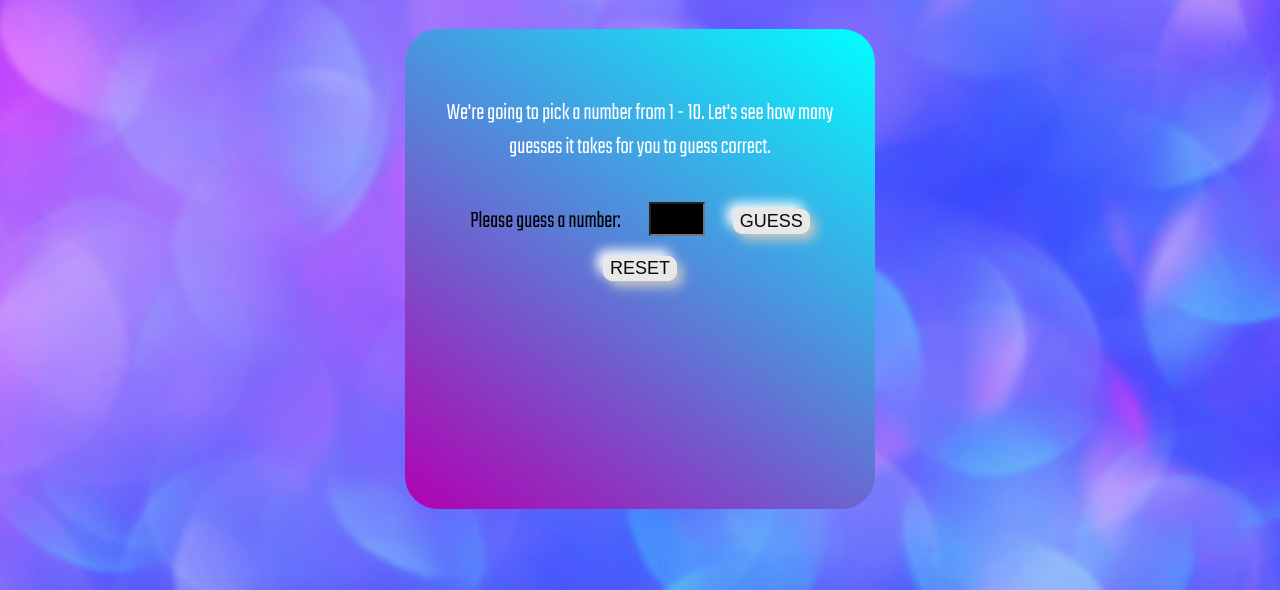
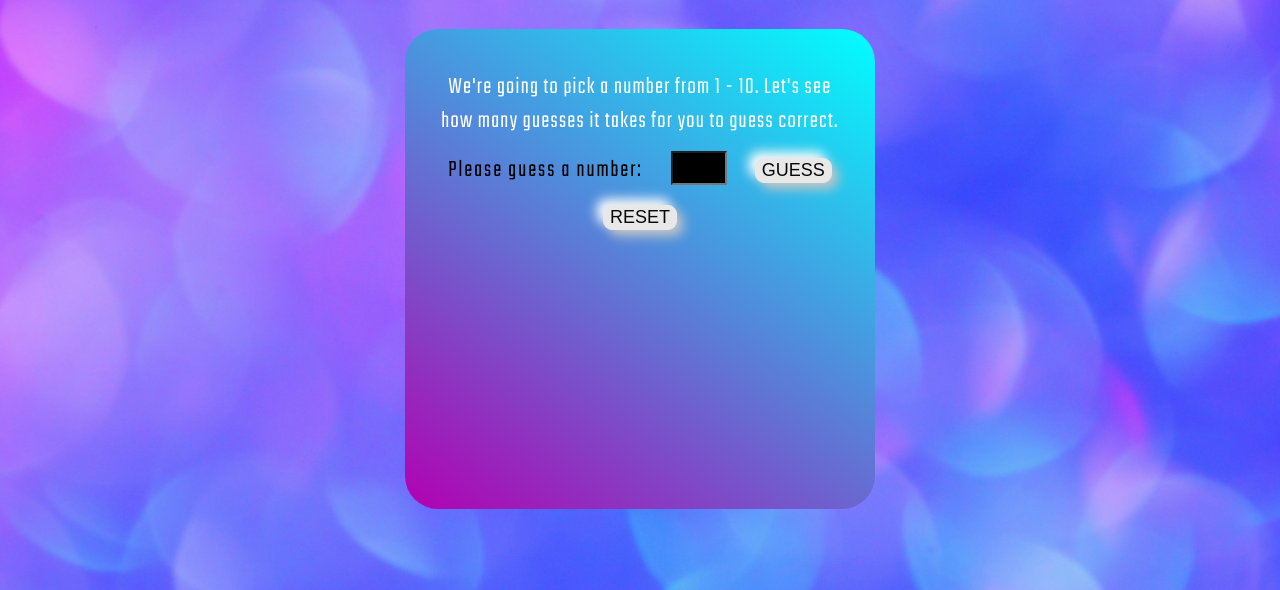
Before and after one commit to duanegero/GuessTheNumber-Game, a plain HTML site: page GuessTheNumber/index.html in a window 1280 px wide. Shown: the part 210-800 px from the top of the page. Drawn offline with Linux system fonts and the light colour scheme.

Commit message:
fixing magins

```diff
--- a/GuessTheNumber/css/styles.css
+++ b/GuessTheNumber/css/styles.css
@@ -40,7 +40,10 @@ html{
     font-style: normal;
     font-size: x-large;
     text-align: center;
-    padding: 3px;
+    letter-spacing: 1.3px;
+    margin-top: 1px;
+    margin-bottom: 2px;
+
 }
 .user-guess-label{
     font-family: "Teko", sans-serif;
@@ -49,6 +52,7 @@ html{
     font-style: normal;
     font-size: x-large;
     color: black;
+    letter-spacing: 2px;
 }
 .user-guess-input{
     width: 2em;
```
